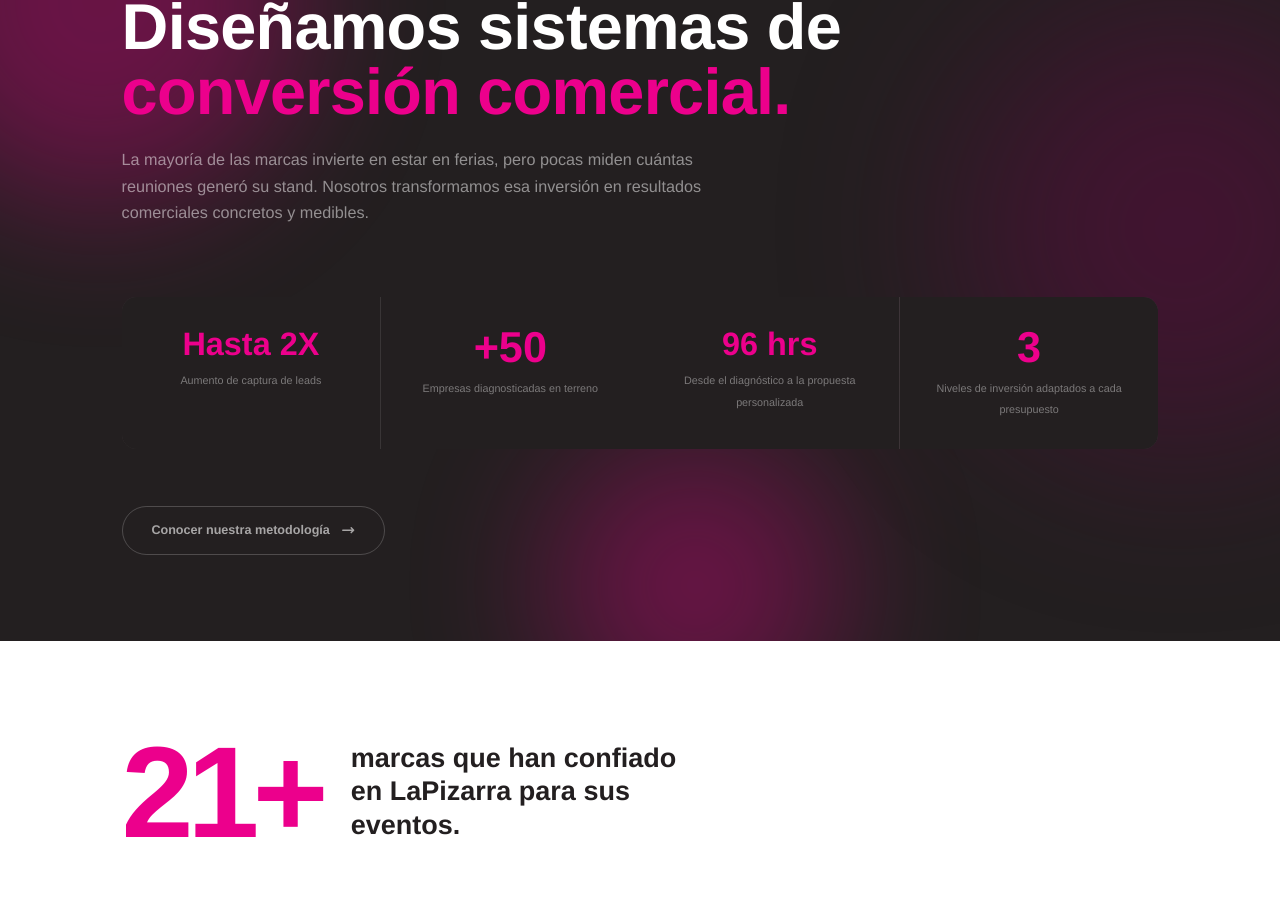
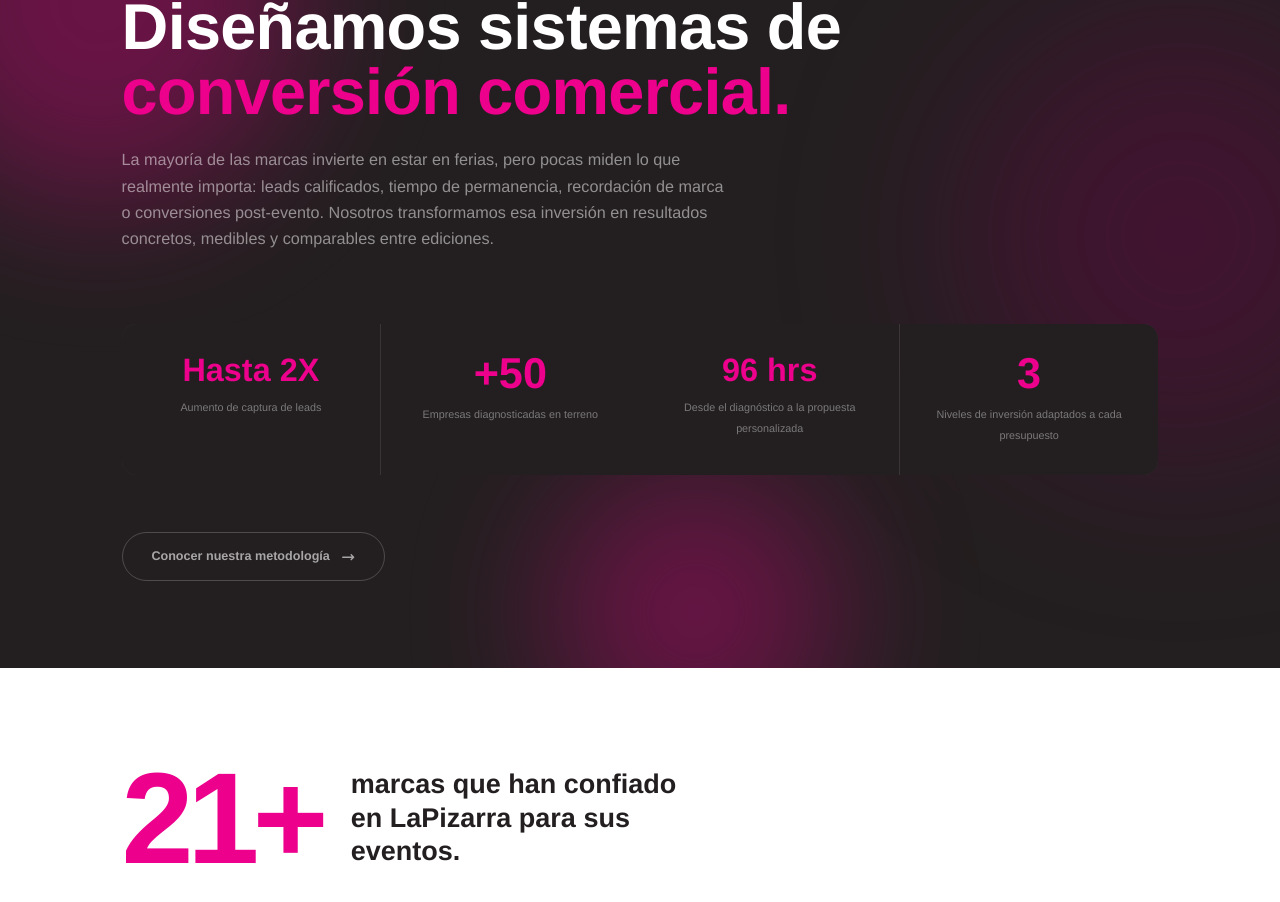
Before and after one commit to sebavigneaux-ui/lapizarra, a Next.js app: page / in a window 1280 px wide. Shown: the part 6140-7042 px from the top of the page. Built offline with nearby package versions, Linux system fonts and the light colour scheme.

Commit message:
FeriasStands landing: mismo párrafo KPIs que hero página /ferias-stands
Co-Authored-By: Claude Sonnet 4.6 <noreply@anthropic.com>

```diff
--- a/app/components/FeriasStands.tsx
+++ b/app/components/FeriasStands.tsx
@@ -23,8 +23,8 @@ export default function FeriasStands() {
             <span className="block text-5xl md:text-7xl text-[#EC008C]">conversión comercial.</span>
           </h2>
           <p className="text-white/50 text-lg max-w-2xl leading-relaxed">
-            La mayoría de las marcas invierte en estar en ferias, pero pocas miden cuántas reuniones generó su stand.
-            Nosotros transformamos esa inversión en resultados comerciales concretos y medibles.
+            La mayoría de las marcas invierte en estar en ferias, pero pocas miden lo que realmente importa: leads calificados, tiempo de permanencia, recordación de marca o conversiones post-evento.
+            Nosotros transformamos esa inversión en resultados concretos, medibles y comparables entre ediciones.
           </p>
         </div>
 
```
